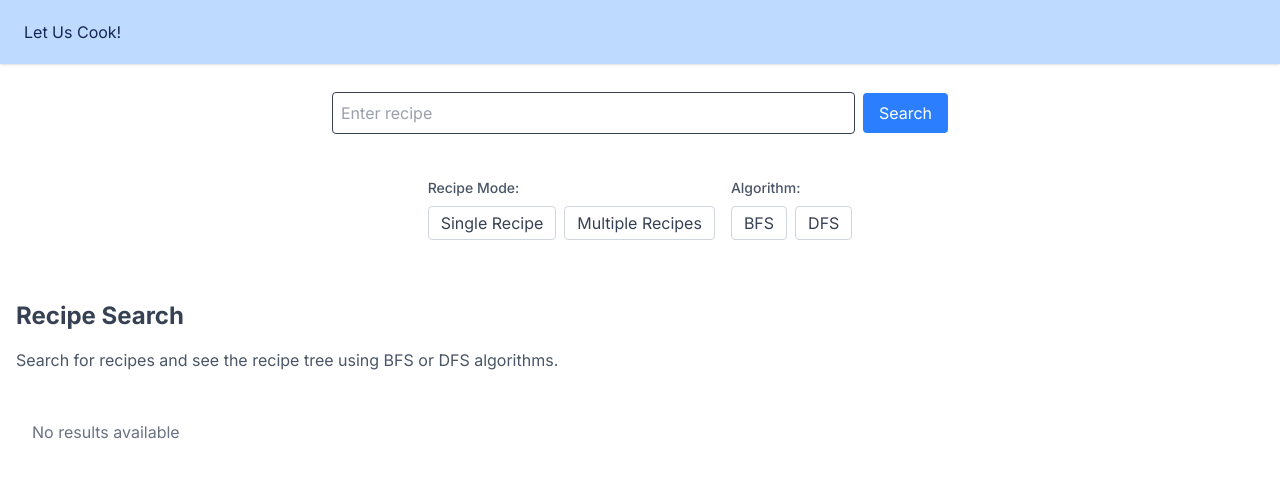
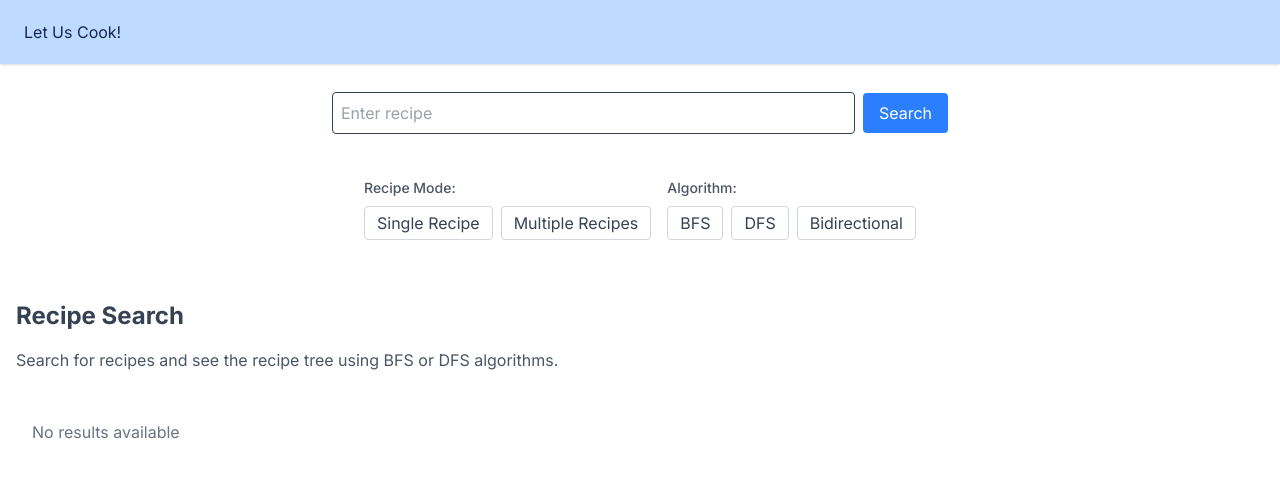
Before and after one commit to DiyahSusan/TUBES2_FE_LetUsCook, a Next.js app in the folder src/: page / in a window 1280 px wide. Shown: the top 478 px of the page. Built offline with nearby package versions, Linux system fonts and the light colour scheme.

Commit message:
feat : add button bidirectional

```diff
--- a/src/components/Option.tsx
+++ b/src/components/Option.tsx
@@ -67,7 +67,7 @@ export default function Option() {
             >
               DFS
             </button>
-            {/* <button
+            <button
               type="button"
               className={`px-3 py-1 rounded border ${algorithm === 'bidirectional'
                 ? 'bg-blue-500 text-white border-blue-500'
@@ -75,7 +75,7 @@ export default function Option() {
               onClick={() => setAlgorithm('bidirectional')}
             >
               Bidirectional
-            </button> */}
+            </button>
           </div>
         </div>
 
--- a/src/components/SearchComponent.tsx
+++ b/src/components/SearchComponent.tsx
@@ -124,13 +124,13 @@ export default function SearchComponent({ onResultsReceived }: SearchComponentPr
           >
             DFS
           </button>
-          {/* <button
+          <button
             type="button"
             className={`algo-btn ${algorithm === 'bidirectional' ? 'active' : ''}`}
             onClick={() => setAlgorithm('bidirectional')}
           >
             Bidirectional
-          </button> */}
+          </button>
         </div>
 
         <button
--- a/src/components/SearchContext.tsx
+++ b/src/components/SearchContext.tsx
@@ -2,7 +2,7 @@
 import React, { createContext, useContext, useState, ReactNode } from 'react';
 
 type RecipeMode = 'single' | 'multiple' | null;
-type SearchAlgorithm = 'bfs' | 'dfs' |null;
+type SearchAlgorithm = 'bfs' | 'dfs' | 'bidirectional' | null;
 
 interface SearchContextType {
   mode: RecipeMode;
```
